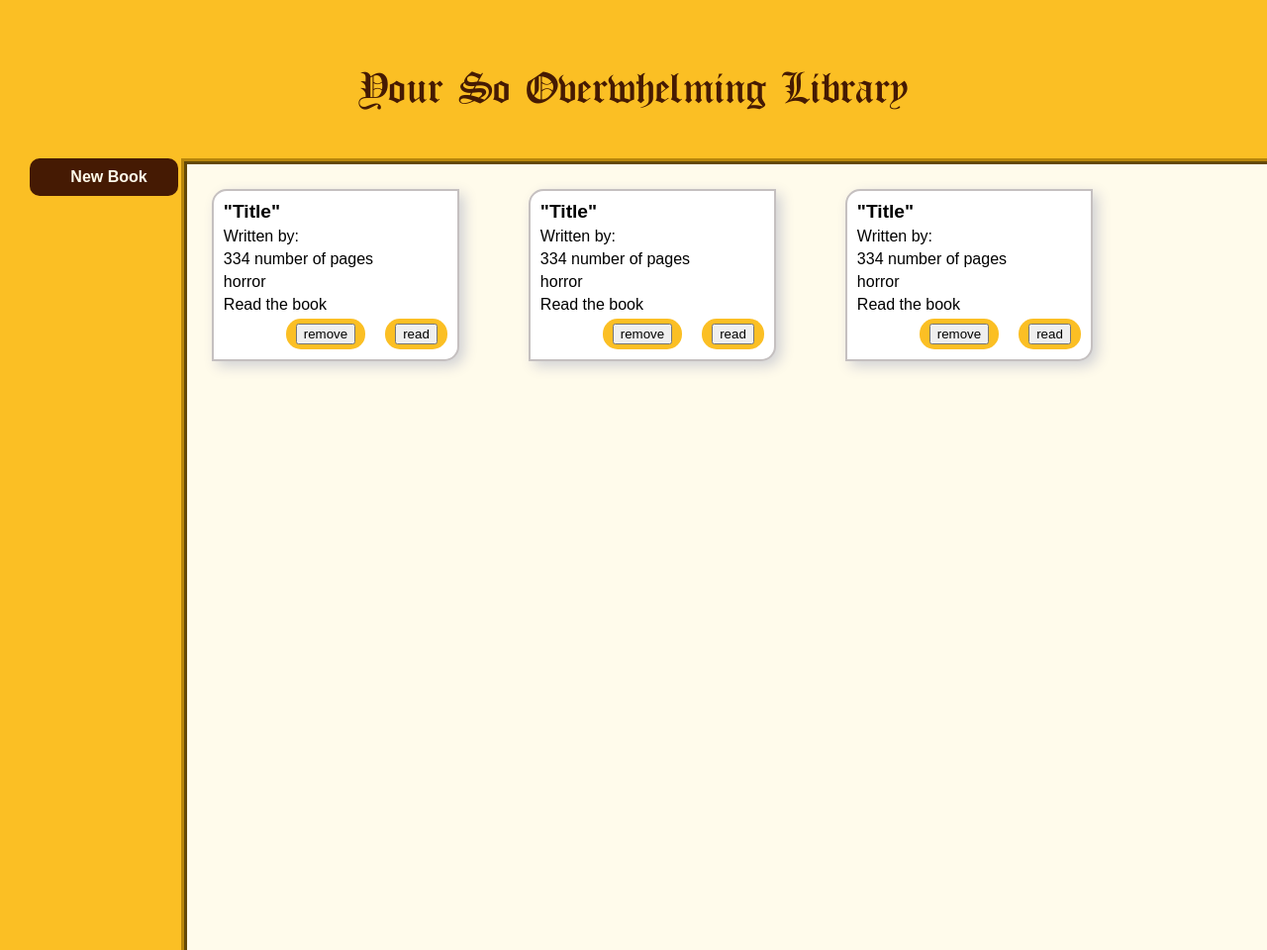
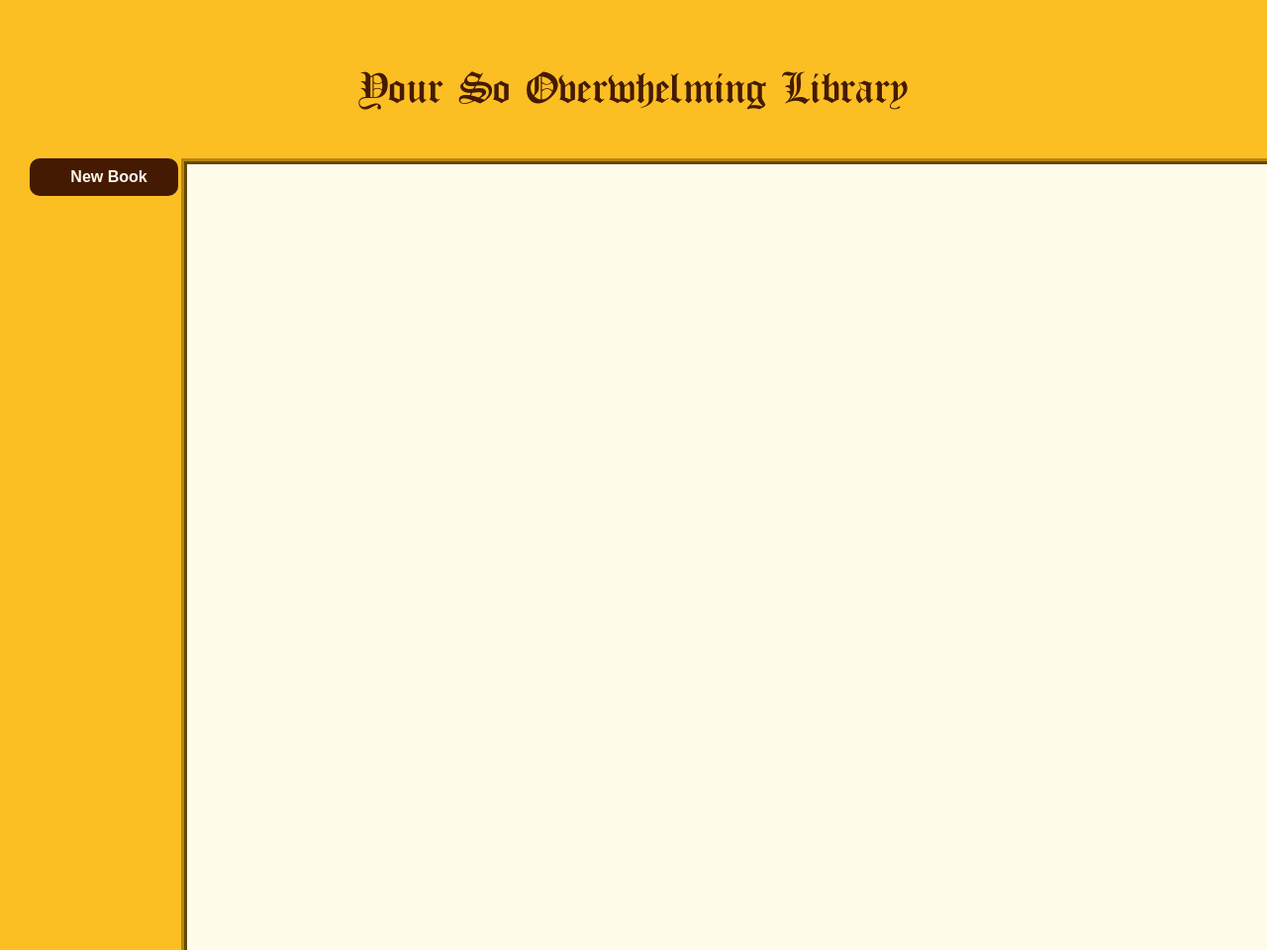
Before and after one commit to renrom/library, a plain HTML site: page index.html in a window 1280 px wide. Shown: the whole page at 99% size. Drawn offline with Linux system fonts and the light colour scheme.

Commit message:
add much logics

```diff
--- a/index.html
+++ b/index.html
@@ -26,92 +26,7 @@
                 <button class="btn-newbook">New Book</button>
             </div>
             <div class="main-body">
-
                 <div class="book-placement">
-
-                    <div data-id="" class="book-item">
-
-                            <div class="book-title">
-                                "Title"
-                            </div>
-                            <div class="author">
-                                Written by:
-                            </div>
-                            <div class="pages">
-                                334 number of pages
-                            </div>
-                            <div class="genre">
-                                horror
-                            </div>
-                            <div class="read">
-                                Read the book
-                            </div>
-                            <div class="book-item-buttons">
-                                <div class="btn-remove-book">
-                                    <button>remove</button>
-                                </div>
-                                <div class="btn-readstatus">
-                                    <button>read</button>
-                                </div>
-                            </div>
-                    </div>
-
-                    <div data-id="" class="book-item">
-
-                            <div class="book-title">
-                                "Title"
-                            </div>
-                            <div class="author">
-                                Written by:
-                            </div>
-                            <div class="pages">
-                                334 number of pages
-                            </div>
-                            <div class="genre">
-                                horror
-                            </div>
-                            <div class="read">
-                                Read the book
-                            </div>
-                            <div class="book-item-buttons">
-                                <div class="btn-remove-book">
-                                    <button>remove</button>
-                                </div>
-                                <div class="btn-readstatus">
-                                    <button>read</button>
-                                </div>
-                            </div>
-                    </div>
-
-                    <div data-id="" class="book-item">
-
-                        <div class="book-title">
-                            "Title"
-                        </div>
-                        <div class="author">
-                            Written by:
-                        </div>
-                        <div class="pages">
-                            334 number of pages
-                        </div>
-                        <div class="genre">
-                            horror
-                        </div>
-                        <div class="read">
-                            Read the book
-                        </div>
-                        <div class="book-item-buttons">
-                            <div class="btn-remove-book">
-                                <button>remove</button>
-                            </div>
-                            <div class="btn-readstatus">
-                                <button>read</button>
-                            </div>
-                        </div>
-            </div>
-
-
-
                 </div>
             </div>
         </div>
--- a/scripts/library.js
+++ b/scripts/library.js
@@ -5,9 +5,6 @@ const newBook = document.querySelector(".btn-newbook");
 
 const cancelNewBook = document.querySelector(".cancel-newbook");
 const saveNewBook = document.querySelector(".save-newbook");
-
-const removeBook = document.querySelector(".btn-remove-book");
-
 
 
 newBook.addEventListener("click", () => {
@@ -23,16 +20,7 @@ saveNewBook.addEventListener("click", () => {
   dialog.close();
 });
 
-removeBook.addEventListener("click", () => {
-  alert("hello");
-
-});
-
-
-
 const myLibrary = [];
-
-
 
 function Book(title, author, pages, genre, read) {
   this.title = title;
@@ -66,10 +54,10 @@ function addBookToLibary() {
   document.getElementById("newbook-form").reset();
   console.log(myLibrary)
 
-
 }
 
-function addBookToPlacement() {
+
+function displayBook(indexnumber) {
 
   var bookItem = document.createElement("div");
   var bookTitle = document.createElement("div");
@@ -82,36 +70,30 @@ function addBookToPlacement() {
   var bookBtnRead = document.createElement("button");
 
 
-  for (let i = 0; i < myLibrary.length; i++) {
-    console.log(myLibrary[i].title);
-
-    bookTitle.appendChild(document.createTextNode(myLibrary[i].title));
+  bookTitle.appendChild(document.createTextNode(myLibrary[indexnumber].title));
   bookTitle.className = "book-title";
 
-    bookAuthor.appendChild(document.createTextNode(myLibrary[i].author));
+  bookAuthor.appendChild(document.createTextNode(myLibrary[indexnumber].author));
   bookAuthor.className = "author";
 
-    bookPages.appendChild(document.createTextNode(myLibrary[i].pages));
+  bookPages.appendChild(document.createTextNode(myLibrary[indexnumber].pages));
   bookPages.className = "pages";
 
-    bookGenre.appendChild(document.createTextNode(myLibrary[i].genre));
+  bookGenre.appendChild(document.createTextNode(myLibrary[indexnumber].genre));
   bookGenre.className = "genre";
 
-    bookRead.appendChild(document.createTextNode(myLibrary[i].read));
+  bookRead.appendChild(document.createTextNode(myLibrary[indexnumber].read));
   bookRead.className = "read";
 
   bookItemButtons.className = "book-item-buttons";
   bookBtnRemove.textContent = "Remove";
   bookBtnRemove.className = "btn-remove-book";
 
-
   bookBtnRead.textContent = "Read status";
   bookBtnRead.className = "btn-readstatus";
 
   bookItemButtons.appendChild(bookBtnRemove);
-
   bookItemButtons.appendChild(bookBtnRead);
-
 
   bookItem.className = "book-item";
   bookItem.appendChild(bookTitle);
@@ -120,24 +102,22 @@ function addBookToPlacement() {
   bookItem.appendChild(bookGenre);
   bookItem.appendChild(bookRead);
   bookItem.appendChild(bookItemButtons);
-    bookItem.setAttribute("data-index", i);
+  bookItem.setAttribute("data-index", indexnumber);
+
+  document.querySelector(".book-placement").appendChild(bookItem);
 
 
-
-    document.querySelector(".book-placement").appendChild(bookItem);
   bookBtnRemove.addEventListener("click", () => {
-      console.log(parent.getAttribute("index"));
-    });
-
-    bookBtnRead.addEventListener("click", () => {
-      alert("hello2");
-    });
+    indexToRemove = bookItem.dataset.index;
+    myLibrary.splice(indexToRemove, 1);
 
 
+    const books = document.querySelector(".book-placement")
+    books.innerHTML = '';
 
 
-
-
+      for (let i = 0; i <= myLibrary.length; i++) {
+        displayBook(i)
       }
 
 
@@ -145,5 +125,19 @@ function addBookToPlacement() {
 
 
 
+  });
+
+
+  bookBtnRead.addEventListener("click", () => {
+
+  });
+}
+
+function addBookToPlacement() {
+
+  lastBook = myLibrary.length - 1;
+  displayBook(lastBook);
+
+
 
 }
```
Lines whose indentation alone changed are shown as unchanged.
